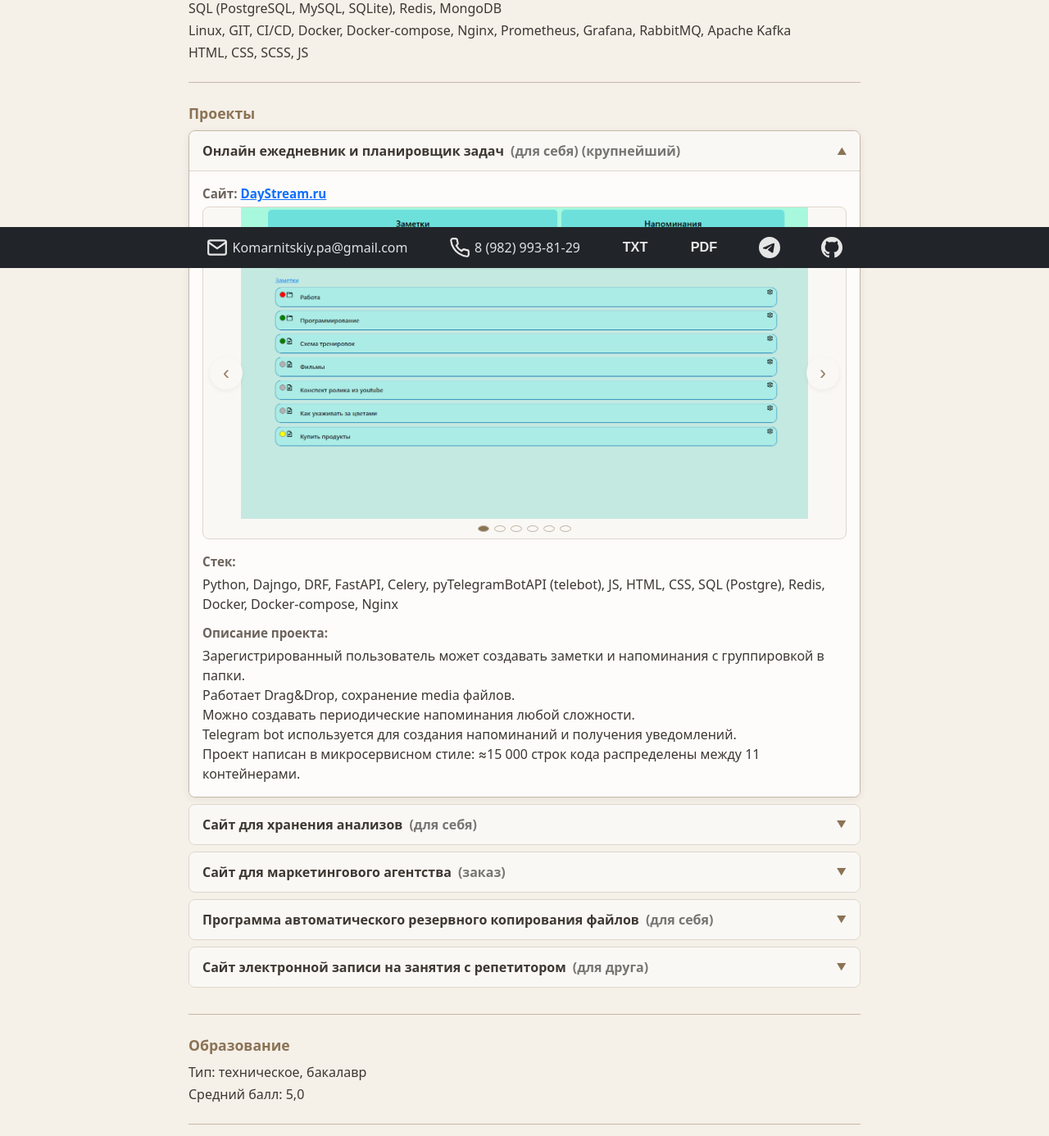
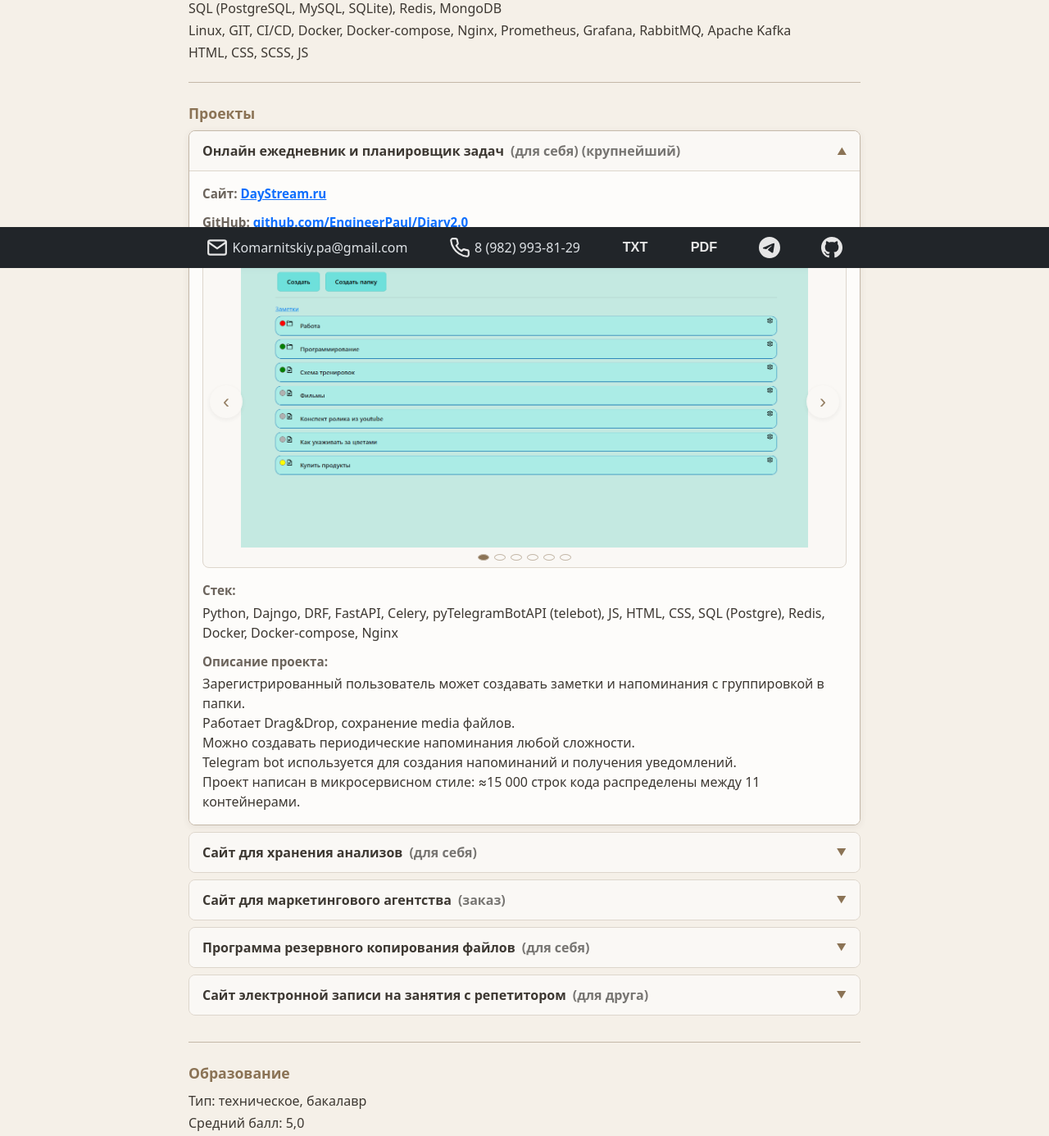
Before and after one commit to EngineerPaul/Summary2, a Django app: page / in a window 1280 px wide, after a click that opens the changed part. Shown: the part 473-1859 px from the top of the page at 82% size. Run offline with Django 5.2, Linux system fonts and the light colour scheme; parts of the project's set-up code (start-up, migrations or seed data) failed here and were passed over.

Commit message:
projects repo added

```diff
--- a/summary/app/templates/app/resume.html
+++ b/summary/app/templates/app/resume.html
@@ -48,10 +48,12 @@
         <section class="block block-projects">
             <h2 class="block-heading">Проекты</h2>
             <div class="accordion">
+
                 <details class="project-item">
                     <summary class="project-summary">Онлайн ежедневник и планировщик задач<span>(для себя) (крупнейший)</span></summary>
                     <div class="project-content">
                         <h3 class="project-subheading">Сайт: <a href="https://daystream.ru/">DayStream.ru</a></h3>
+                        <h3 class="project-subheading">GitHub: <a href="https://github.com/EngineerPaul/Diary2.0">github.com/EngineerPaul/Diary2.0</a></h3>
                         <div class="carousel" data-carousel>
                             <div class="carousel-inner">
                                 <img src="{% static 'app/img/site-daystream/records.png' %}" alt="Сайт ежедневник" class="carousel-img img-zoom" data-zoom>
@@ -85,6 +87,7 @@
                     <summary class="project-summary">Сайт для хранения анализов<span>(для себя)</span></summary>
                     <div class="project-content">
                         <h3 class="project-subheading">Сайт: <a href="https://daystream.ru/extra/analyses/">daystream.ru/extra/analyses/</a></h3>
+                        <h3 class="project-subheading">GitHub: <a href="https://github.com/EngineerPaul/analysis">github.com/EngineerPaul/analysis</a></h3>
                         <div class="carousel" data-carousel>
                             <div class="carousel-inner">
                                 <img src="{% static 'app/img/site-analyses/analyses_main.png' %}" alt="Сайт анализов" class="carousel-img img-zoom" data-zoom>
@@ -107,6 +110,7 @@
                     <summary class="project-summary">Сайт для маркетингового агентства<span>(заказ)</span></summary>
                     <div class="project-content">
                         <h3 class="project-subheading">Сайт: <a href="https://daystream.ru/extra/marketing/">daystream.ru/extra/marketing</a></h3>
+                        <h3 class="project-subheading">GitHub: <a href="https://github.com/EngineerPaul/SDAMarketing">github.com/EngineerPaul/SDAMarketing</a></h3>
                         <div class="carousel" data-carousel>
                             <div class="carousel-inner">
                                 <img src="{% static 'app/img/site-marketing/11.png' %}" alt="Сайт маркетинг" class="carousel-img img-zoom" data-zoom>
@@ -125,9 +129,10 @@
                 </details>
 
                 <details class="project-item">
-                    <summary class="project-summary">Программа автоматического резервного копирования файлов<span>(для себя)</span></summary>
+                    <summary class="project-summary">Программа резервного копирования файлов<span>(для себя)</span></summary>
                     <div class="project-content">
                         <h3 class="project-subheading">Сайт: <a href="https://daystream.ru/extra/keepcopy/">daystream.ru/extra/keepcopy</a></h3>
+                        <h3 class="project-subheading">GitHub: <a href="https://github.com/EngineerPaul/KeepCopy">github.com/EngineerPaul/KeepCopy</a></h3>
                         <div class="carousel" data-carousel>
                             <div class="carousel-inner">
                                 <img src="{% static 'app/img/site-keepcopy/keepcopy_main.png' %}" alt="Программа резервирования" class="carousel-img img-zoom" data-zoom>
@@ -150,6 +155,7 @@
                     <summary class="project-summary">Сайт электронной записи на занятия с репетитором<span>(для друга)</span></summary>
                     <div class="project-content">
                         <h3 class="project-subheading">Сайт: <a href="https://daystream.ru/extra/calendar/">daystream.ru/extra/calendar</a></h3>
+                        <h3 class="project-subheading">GitHub: <a href="https://github.com/EngineerPaul/spacepython">github.com/EngineerPaul/spacepython</a></h3>
                         <div class="carousel" data-carousel>
                             <div class="carousel-inner">
                                 <img src="{% static 'app/img/site-calendar/1.png' %}" alt="Сайт уроков" class="carousel-img img-zoom" data-zoom>
```
